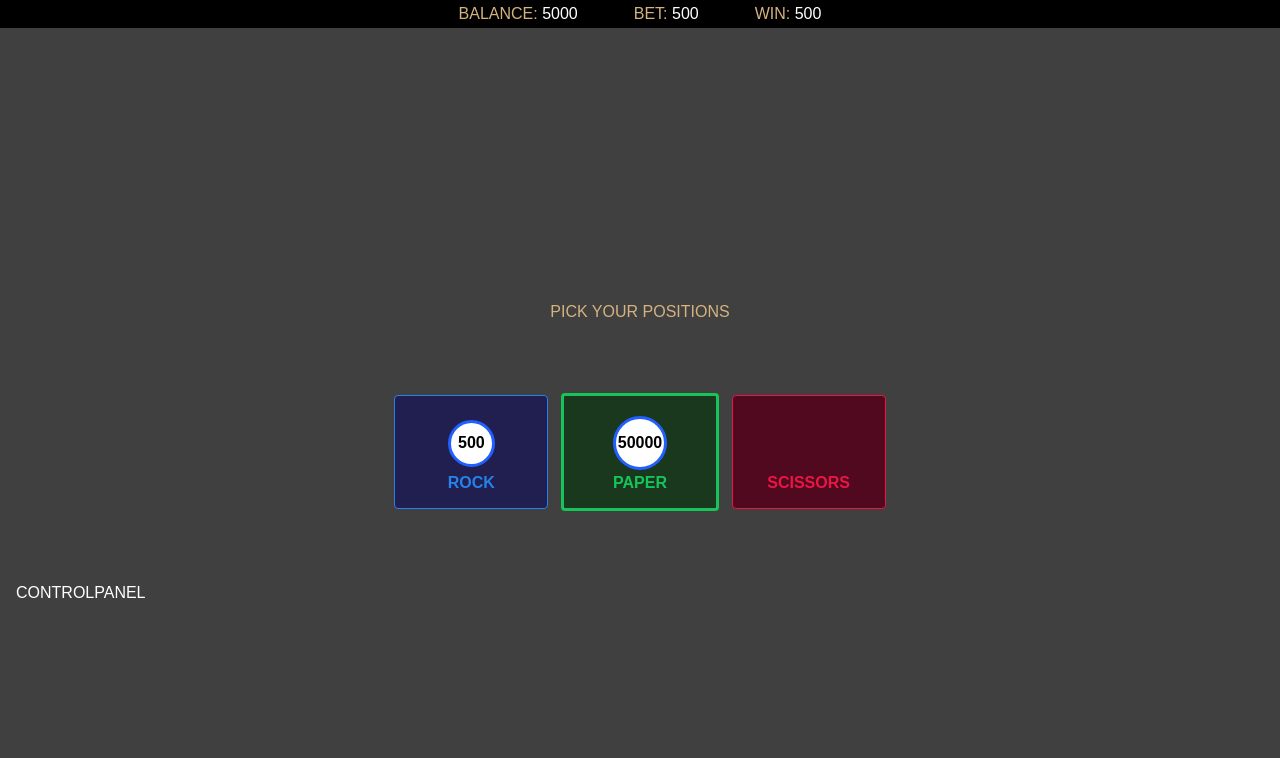
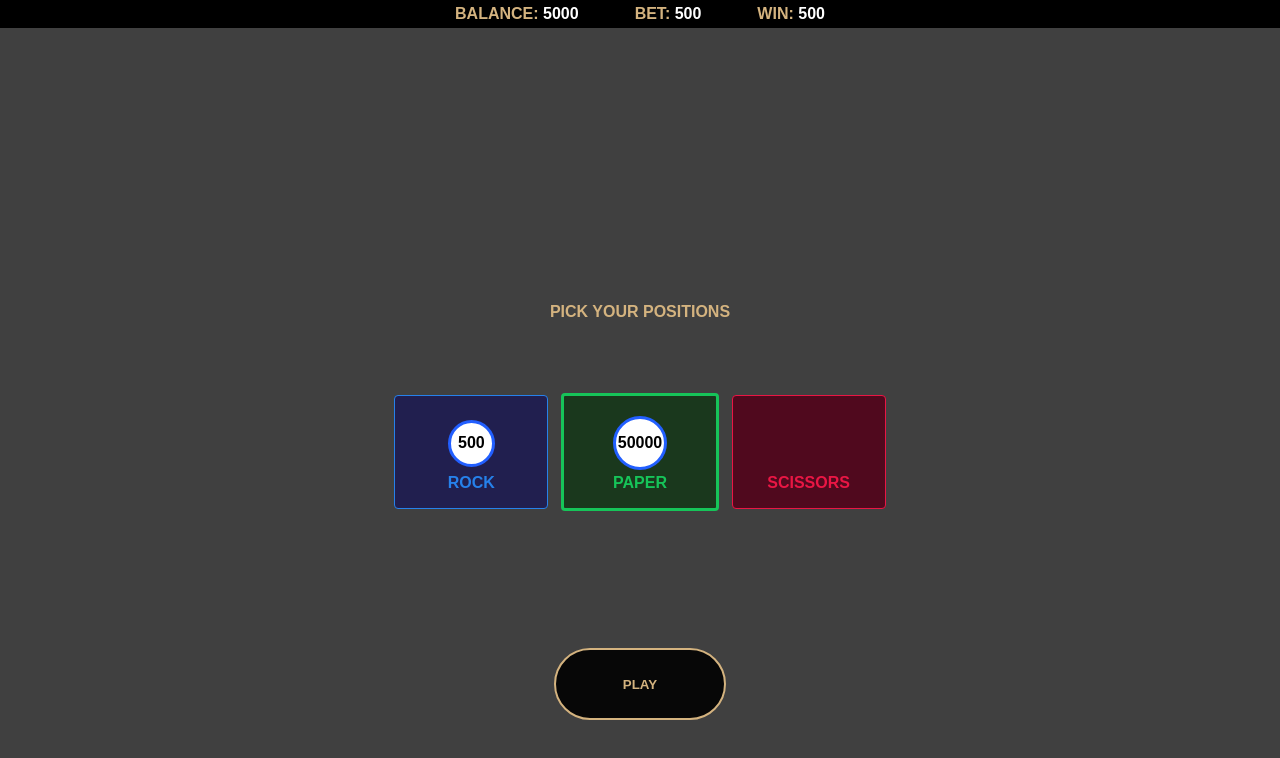
Before and after one commit to Nikolai-Iakushchenko/rock_paper_scissors, a React (Vite) app: page / in a window 1280 px wide. Shown: the top 758 px of the page. Built offline with nearby package versions, Linux system fonts and the light colour scheme.

Commit message:
add BettingDoneButton

```diff
--- a/src/components/App/BettingPosition/BettingPosition.module.css
+++ b/src/components/App/BettingPosition/BettingPosition.module.css
@@ -37,5 +37,5 @@
 }
 
 .label {
-  font-weight: bold;
+  /*font-weight: bold;*/
 }
--- a/src/components/Bet/Bet.module.css
+++ b/src/components/Bet/Bet.module.css
@@ -5,7 +5,7 @@
   aspect-ratio: 1 / 1;
   background-color: white;
   color: black;
-  font-weight: bold;
+  /*font-weight: bold;*/
   border-radius: 50%;
   border: 0.2em solid var(--blue);
 }
--- /dev/null
+++ b/src/components/BettingDoneButton/BettingDoneButton.module.css
@@ -0,0 +1,7 @@
+.bettingDoneButton {
+  padding: 2em 5em;
+  border: 0.2em solid var(--golden);
+  border-radius: 3em;
+  color: var(--golden);
+  background-color: var(--black);
+}
--- /dev/null
+++ b/src/components/BettingDoneButton/BettingDoneButton.tsx
@@ -0,0 +1,7 @@
+import styles from "./BettingDoneButton.module.css";
+
+const BettingDoneButton = () => {
+  return <button className={styles.bettingDoneButton}>play</button>;
+};
+
+export default BettingDoneButton;
--- a/src/components/ControlPanel/ControlPanel.module.css
+++ b/src/components/ControlPanel/ControlPanel.module.css
@@ -1,4 +1,7 @@
 .controlPanel {
-  height: 30%;
+  display: grid;
+  justify-content: center;
+  align-items: center;
+  /*height: 30%;*/
   padding: 1rem;
 }
--- a/src/components/ControlPanel/ControlPanel.tsx
+++ b/src/components/ControlPanel/ControlPanel.tsx
@@ -1,7 +1,12 @@
+import { ReactElement } from "react";
 import styles from "./ControlPanel.module.css";
 
-const ControlPanel = () => {
-  return <div className={styles.controlPanel}>ControlPanel</div>;
+interface ControlPanelProps {
+  children: ReactElement | ReactElement[];
+}
+
+const ControlPanel = ({ children }: ControlPanelProps) => {
+  return <div className={styles.controlPanel}>{children}</div>;
 };
 
 export default ControlPanel;
--- a/src/components/Game/Game.tsx
+++ b/src/components/Game/Game.tsx
@@ -4,6 +4,7 @@ import MessagePanel from "../MessagePanel/MessagePanel.tsx";
 import BettingPositionList from "../BettingPositions/BettingPositionList.tsx";
 import BettingPosition from "../App/BettingPosition/BettingPosition.tsx";
 import ControlPanel from "../ControlPanel/ControlPanel.tsx";
+import BettingDoneButton from "../BettingDoneButton/BettingDoneButton.tsx";
 
 // interface GameProps {
 //   // children: ReactElement | ReactElement[];
@@ -33,7 +34,9 @@ const Game = () => {
           bet={0}
         />
       </BettingPositionList>
-      <ControlPanel />
+      <ControlPanel>
+        <BettingDoneButton />
+      </ControlPanel>
     </main>
   );
 };
--- a/src/index.css
+++ b/src/index.css
@@ -1,5 +1,10 @@
 html {
   height: 100%;
+}
+
+body, button {
+  text-transform: uppercase;
+  font-weight: bold;
 }
 
 body {
@@ -7,7 +12,6 @@ body {
   margin: 0;
   box-sizing: border-box;
   font-family: Arial, sans-serif;
-  text-transform: uppercase;
 }
 
 .root {
@@ -16,6 +20,7 @@ body {
 
 /*Variables*/
 :root {
+  --black: #070707;
   --golden: #D4B37F;
   --blue: #225FFF;
   --dark-blue: #211F4F;
```
